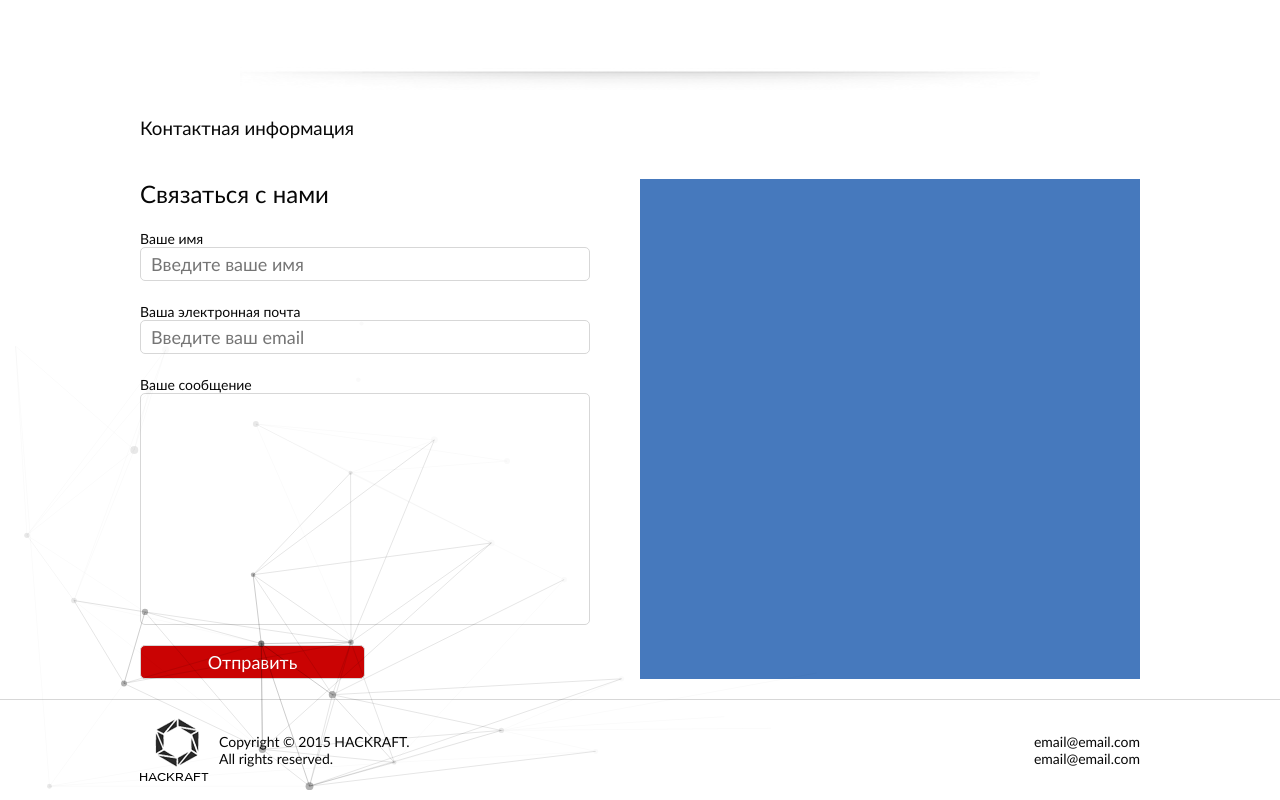
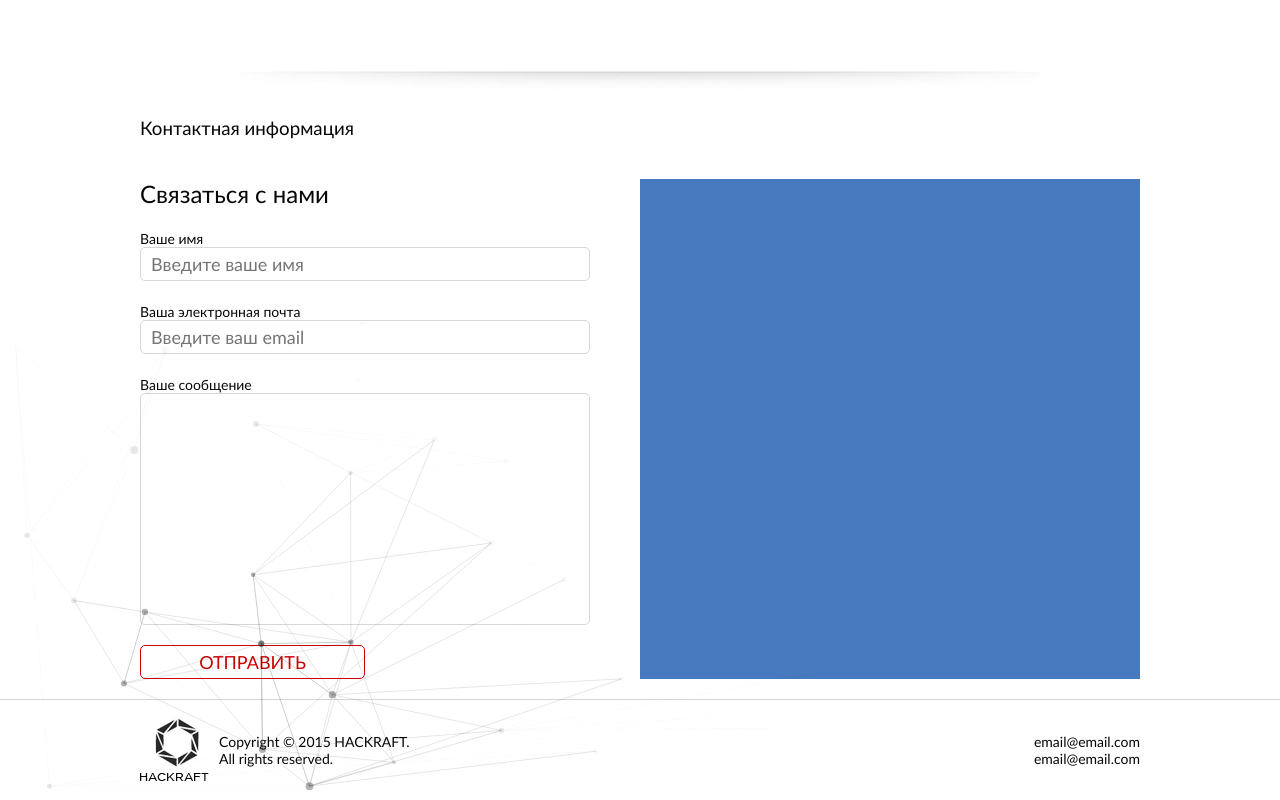
Before and after one commit to fajoly/analytics-conf, a website: page index.html in a window 1280 px wide. In both pictures the pointer is over the input "Отправить". Shown: the part 5227-6027 px from the top of the page. Drawn offline with nearby package versions, Linux system fonts and the light colour scheme; some packages are replaced by stand-ins of ours.

Commit message:
Added action btn hover effect.

```diff
--- a/index.html
+++ b/index.html
@@ -476,7 +476,7 @@
       <label for="message">Ваше сообщение
         <textarea name="message" id="message" cols="30" rows="10"></textarea>
       </label>
-      <input type="submit" value="Отправить">
+      <input type="submit" class="action" value="Отправить">
     </form>
     <div class='square-box'>
       <div class='square-content'><div id="map"></div></div>
--- a/style/common.css
+++ b/style/common.css
@@ -651,6 +651,12 @@ section.contacts form input[type=submit] {
   color: #fff;
 }
 
+section.contacts form input[type=submit].action:hover {
+  background-color: #fff;
+  color: #ca0303;
+  border-color: currentColor;
+}
+
 section.contacts form label {
   font-size: 14px;
 }
@@ -708,7 +714,7 @@ footer p.emails a {
 }
 
 
-a.action {
+.action {
   display: inline-block;
 
   color: #fff;
@@ -719,6 +725,15 @@ a.action {
   font-family: "LatoLight";
 
   cursor: pointer;
+  -webkit-transition: background-color 500ms, color 500ms;
+  transition: background-color 500ms, color 500ms;;
+}
+
+
+.action:hover {
+  background-color: #fff;
+  color: #ca0303;
+  border-color: currentColor;
 }
 
 .square-box{
--- a/styles/common.css
+++ b/styles/common.css
@@ -678,6 +678,12 @@ section {
         width: 50%;
         background-color: var(--accent);
         color: #fff;
+
+        &.action:hover {
+          background-color: #fff;
+          color: var(--accent);
+          border-color: currentColor;
+        };
       }
 
       label {
@@ -739,7 +745,7 @@ footer {
 }
 
 
-a.action {
+.action {
   display: inline-block;
 
   color: #fff;
@@ -750,6 +756,13 @@ a.action {
   font-family: "LatoLight";
 
   cursor: pointer;
+  transition: background-color 500ms, color 500ms;
+
+  &:hover {
+    background-color: #fff;
+    color: var(--accent);
+    border-color: currentColor;
+  };
 }
 
 .square-box{
```
